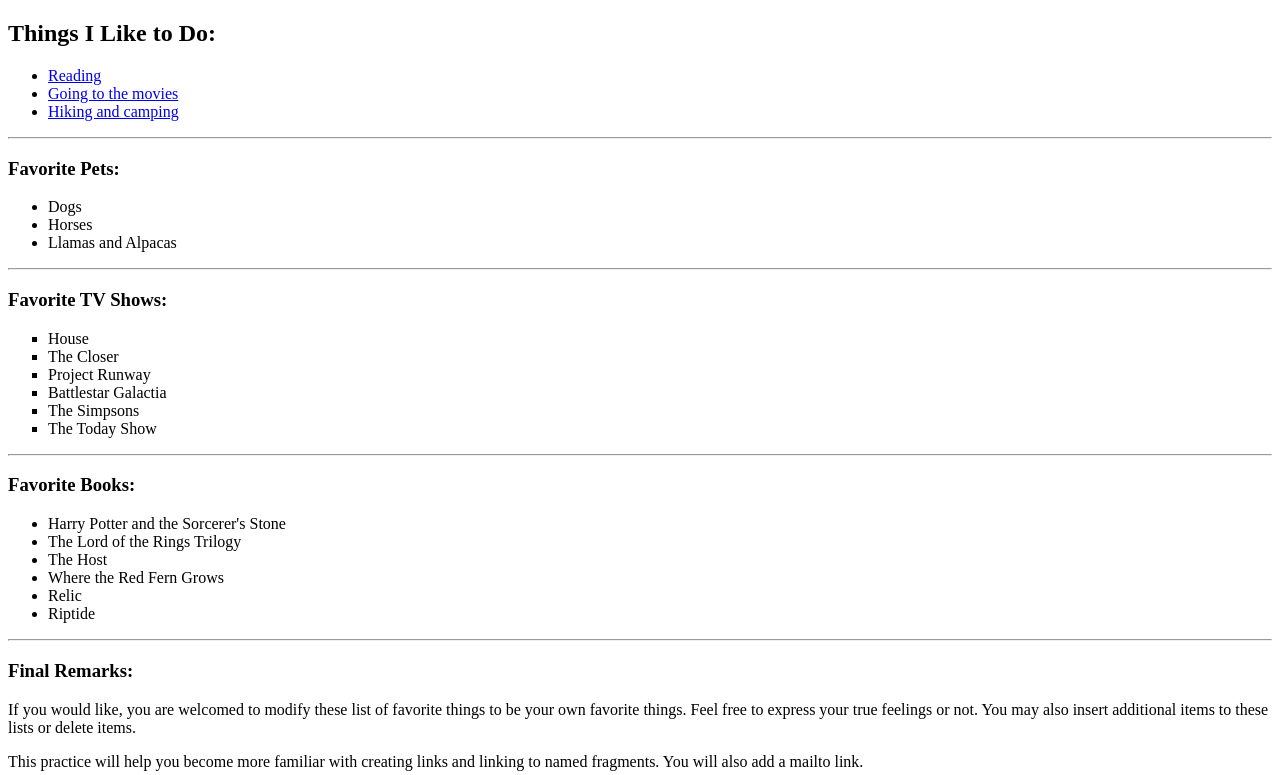
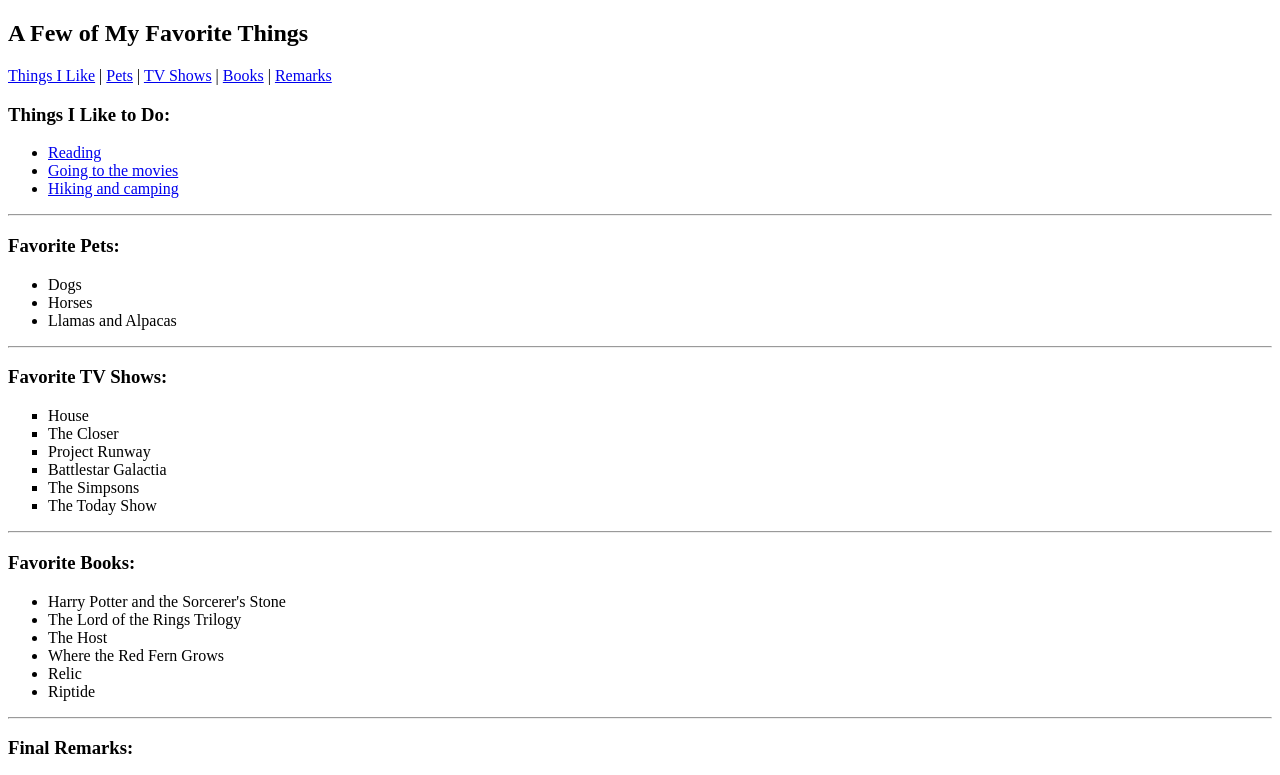
Before and after one commit to IkeAtPHS/WD-PC3, a plain HTML site: page index.html in a window 1280 px wide. Shown: the top 775 px of the page. Drawn offline with Linux system fonts and the light colour scheme.

Commit message:
Link Link!!

```diff
--- a/index.html
+++ b/index.html
@@ -7,9 +7,11 @@
 <body >
 
 
-<h2 id="top> A Few of My Favorite Things</h2>
+<h2 id="top"> A Few of My Favorite Things</h2>
 
-<h3> Things I Like to Do:</h3>
+<p> <a href="#things">Things I Like</a> | <a href="#pets">Pets</a> | <a href="#tv">TV Shows</a> | <a href="#books">Books</a> | <a href="#remarks">Remarks</a> </p>
+
+<h3 id="things"> Things I Like to Do:</h3>
 <ul>
    <li> <a href="Pages/Reading/Reading.html">Reading </a> </li>
    <li> <a href="Pages/Movies.html">Going to the movies </a> </li>
@@ -18,7 +20,7 @@
 
 <hr>
 
-<h3> Favorite Pets:</h3>
+<h3 id="pets"> Favorite Pets:</h3>
 <ul>
    <li> Dogs </li>
    <li> Horses </li>
@@ -27,7 +29,7 @@
 
 <hr>
 
-<h3>Favorite TV Shows:</h3>
+<h3 id="tv">Favorite TV Shows:</h3>
 
 <ul type="square">
    <li> House</li>
@@ -40,7 +42,7 @@
 
 <hr>
 
-<h3>Favorite Books:</h3>
+<h3 id="books">Favorite Books:</h3>
 
 <ul>
    <li> Harry Potter and the Sorcerer's Stone</li>
@@ -53,7 +55,7 @@
 
 <hr>
 
-<h3>Final Remarks:</h3>
+<h3 id="remarks">Final Remarks:</h3>
 
 <p>
 	If you would like, you are welcomed to modify these list of
```
